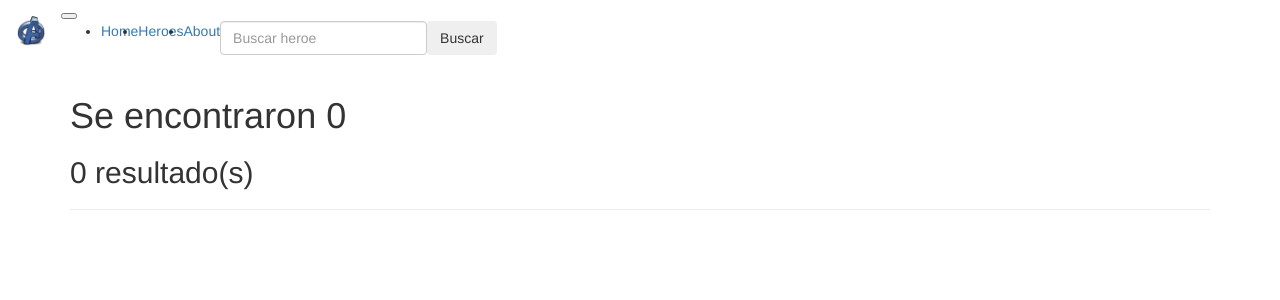
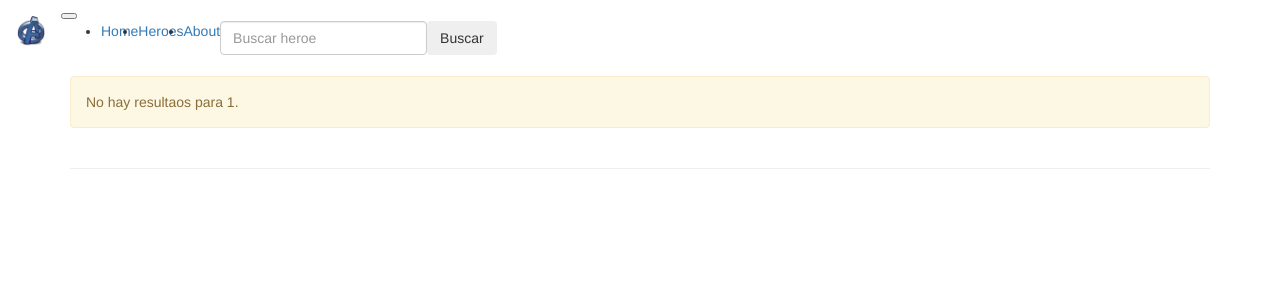
Before and after one commit to luis92arma/HerosApp, an Angular app: page /#/busqueda/1 in a window 1280 px wide. Shown: the top 300 px of the page. Built offline with nearby package versions, Linux system fonts and the light colour scheme.

Commit message:
mejoras en le buscador :poop:

```diff
--- a/src/app/components/heroes/heroes.component.html
+++ b/src/app/components/heroes/heroes.component.html
@@ -2,13 +2,13 @@
 <hr>
 
 <div class="card-columns">
-  <div class="card fadeIn fast" *ngFor="let heroe of heroes; let i=index">
+  <div class="card fadeIn fast" *ngFor="let heroe of heroes">
     <img class="card-img-top" [src]="heroe.img" [alt]="heroe.nombre">
     <div class="card-body">
       <h4 class="card-title">{{ heroe.nombre }}</h4>
       <p class="card-text">{{ heroe.bio }}</p>
       <p class="card-text"><small class="text-muted">{{ heroe.aparicion }}</small></p>
-      <button (click)="verHeroe(i)"
+      <button (click)="verHeroe(heroe.id)"
       type="button" class="btn btn-outline-primary btn-block">
         Ver más...
       </button>
--- a/src/app/components/result/result.component.html
+++ b/src/app/components/result/result.component.html
@@ -1,14 +1,28 @@
-<h1>Se encontraron {{heroes.length}} <h2 *ngIf="heroes.length == 0">0 resultado(s)</h2></h1>
+<div class="row" *ngIf="heroes.length > 0">
+  <div class="col-md-12">
+    <div class="alert alert-success" role="alert">
+      <p>Se encontraron {{heroes.length}} resultados para {{ keyWord }}.</p>
+    </div>
+  </div>
+</div>
+
+<div class="row" *ngIf="heroes.length == 0">
+  <div class="col-md-12">
+    <div class="alert alert-warning" role="alert">
+      <p>No hay resultaos para {{ keyWord }}.</p>
+    </div>
+  </div>
+</div>
+
 <hr>
-
 <div class="card-columns">
-  <div class="card fadeIn fast" *ngFor="let heroe of heroes; let i=index">
+  <div class="card fadeIn fast" *ngFor="let heroe of heroes;">
     <img class="card-img-top" [src]="heroe.img" [alt]="heroe.nombre">
     <div class="card-body">
       <h4 class="card-title">{{ heroe.nombre }}</h4>
       <p class="card-text">{{ heroe.bio }}</p>
       <p class="card-text"><small class="text-muted">{{ heroe.aparicion }}</small></p>
-      <a [routerLink]="['/heroe',i]" class="btn btn-outline-primary btn-block">Ver mas Link...</a>
+      <a [routerLink]="['/heroe',heroe.id]" class="btn btn-outline-primary btn-block">Ver mas Link...</a>
     </div>
   </div>
 </div>
--- a/src/app/components/result/result.component.ts
+++ b/src/app/components/result/result.component.ts
@@ -11,6 +11,7 @@ import { HeroesService, Heroe } from '../../servicios/heroes.service';
 export class ResultComponent implements OnInit {
 
   heroes:Heroe[] = []
+  keyWord:string;
 
   constructor(
     private _heroesService: HeroesService,
@@ -21,6 +22,7 @@ export class ResultComponent implements OnInit {
     //this.heroes = this.resultadoHeroes.busquedaHeroe;
     this.activatedRoute.params.subscribe(params =>{
       console.log(params);
+      this.keyWord = params.heroe;
       this.heroes = this._heroesService.buscarHeroes(params.heroe);
       console.log(this.heroes)
     })
--- a/src/app/servicios/heroes.service.ts
+++ b/src/app/servicios/heroes.service.ts
@@ -5,6 +5,7 @@ export class HeroesService {
 
   private heroes:Heroe[] = [
     {
+      id: 0,
       nombre: "Aquaman",
       bio: "El poder más reconocido de Aquaman es la capacidad telepática para comunicarse con la vida marina, la cual puede convocar a grandes distancias.",
       img: "assets/img/aquaman.png",
@@ -12,6 +13,7 @@ export class HeroesService {
       casa:"DC"
     },
     {
+      id: 1,
       nombre: "Batman",
       bio: "Los rasgos principales de Batman se resumen en «destreza física, habilidades deductivas y obsesión». La mayor parte de las características básicas de los cómics han variado por las diferentes interpretaciones que le han dado al personaje.",
       img: "assets/img/batman.png",
@@ -19,6 +21,7 @@ export class HeroesService {
       casa:"DC"
     },
     {
+      id: 2,
       nombre: "Daredevil",
       bio: "Al haber perdido la vista, los cuatro sentidos restantes de Daredevil fueron aumentados por la radiación a niveles superhumanos, en el accidente que tuvo cuando era niño. A pesar de su ceguera, puede \"ver\" a través de un \"sexto sentido\" que le sirve como un radar similar al de los murciélagos.",
       img: "assets/img/daredevil.png",
@@ -26,6 +29,7 @@ export class HeroesService {
       casa: "Marvel"
     },
     {
+      id: 3,
       nombre: "Hulk",
       bio: "Su principal poder es su capacidad de aumentar su fuerza hasta niveles prácticamente ilimitados a la vez que aumenta su furia. Dependiendo de qué personalidad de Hulk esté al mando en ese momento (el Hulk Banner es el más débil, pero lo compensa con su inteligencia).",
       img: "assets/img/hulk.png",
@@ -33,6 +37,7 @@ export class HeroesService {
       casa:"Marvel"
     },
     {
+      id: 4,
       nombre: "Linterna Verde",
       bio: "Poseedor del anillo de poder que posee la capacidad de crear manifestaciones de luz sólida mediante la utilización del pensamiento. Es alimentado por la Llama Verde (revisada por escritores posteriores como un poder místico llamado Starheart), una llama mágica contenida en dentro de un orbe (el orbe era en realidad un meteorito verde de metal que cayó a la Tierra, el cual encontró un fabricante de lámparas llamado Chang)",
       img: "assets/img/linterna-verde.png",
@@ -40,6 +45,7 @@ export class HeroesService {
       casa: "DC"
     },
     {
+      id: 5,
       nombre: "Spider-Man",
       bio: "Tras ser mordido por una araña radiactiva, obtuvo los siguientes poderes sobrehumanos, una gran fuerza, agilidad, poder trepar por paredes. La fuerza de Spider-Man le permite levantar 10 toneladas o más. Gracias a esta gran fuerza Spider-Man puede realizar saltos íncreibles. Un \"sentido arácnido\", que le permite saber si un peligro se cierne sobre él, antes de que suceda. En ocasiones este puede llevar a Spider-Man al origen del peligro.",
       img: "assets/img/spiderman.png",
@@ -47,6 +53,7 @@ export class HeroesService {
       casa: "Marvel"
     },
     {
+      id: 6,
       nombre: "Wolverine",
       bio: "En el universo ficticio de Marvel, Wolverine posee poderes regenerativos que pueden curar cualquier herida, por mortal que ésta sea, además ese mismo poder hace que sea inmune a cualquier enfermedad existente en la Tierra y algunas extraterrestres . Posee también una fuerza sobrehumana, que si bien no se compara con la de otros superhéroes como Hulk, sí sobrepasa la de cualquier humano.",
       img: "assets/img/wolverine.png",
@@ -86,6 +93,7 @@ export class HeroesService {
 }
 
 export interface Heroe{
+  id:number;
   nombre:string;
   bio:string;
   img:string;
```
